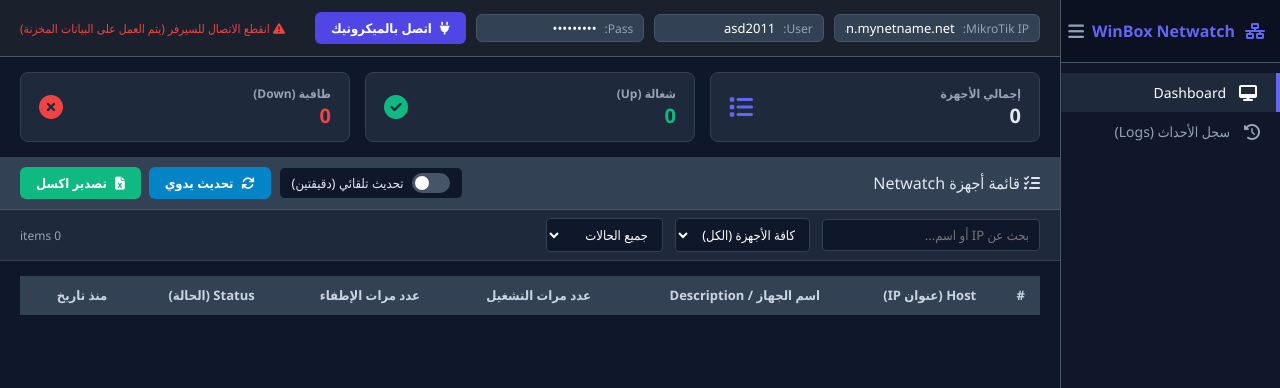
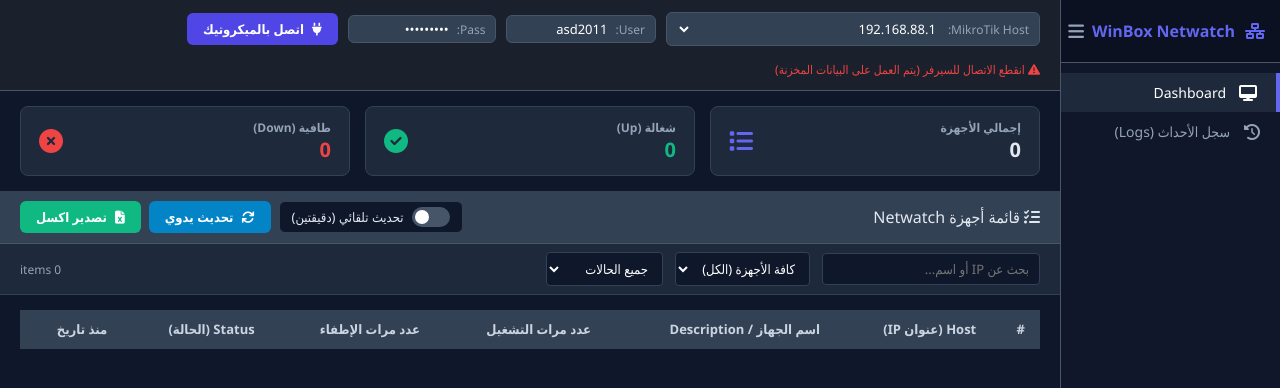
Before and after one commit to hlaahlww035/ye, a website: page index.html in a window 1280 px wide. Shown: the top 388 px of the page. Drawn offline with Linux system fonts and the light colour scheme; no server answers.

Commit message:
Update index.html

```diff
--- a/index.html
+++ b/index.html
@@ -37,7 +37,10 @@
         .connection-form { display: flex; gap: 10px; align-items: center; flex-wrap: wrap; }
         .input-group { display: flex; align-items: center; background: #334155; border-radius: 6px; padding: 4px 10px; border: 1px solid #475569; }
         .input-group label { font-size: 12px; color: #94a3b8; margin-left: 8px; }
-        .input-group input { background: transparent; border: none; color: white; outline: none; font-size: 13px; width: 110px; }
+        .input-group input, .input-group select { background: transparent; border: none; color: white; outline: none; font-size: 13px; }
+        .input-group select { cursor: pointer; padding: 2px 0; }
+        .input-group select option { background-color: #1e293b; color: white; }
+
         .btn { padding: 7px 16px; border: none; border-radius: 6px; font-weight: bold; cursor: pointer; display: flex; align-items: center; gap: 8px; font-size: 13px; }
         .btn-primary { background-color: #4f46e5; color: white; }
         .btn-success { background-color: #10b981; color: white; }
@@ -93,9 +96,19 @@
     <div class="main-content">
         <div class="top-bar">
             <div class="connection-form">
-                <div class="input-group"><label>MikroTik IP:</label><input type="text" id="routerIp" value="d8550da322d7.sn.mynetname.net"></div>
-                <div class="input-group"><label>User:</label><input type="text" id="routerUser" value="asd2011"></div>
-                <div class="input-group"><label>Pass:</label><input type="password" id="routerPass" value="asd2011**"></div>
+                <div class="input-group">
+                    <label>MikroTik Host:</label>
+                    <select id="routerIp">
+                        <option value="192.168.88.1"> 192.168.88.1</option>
+                        <option value="192.168.88.8"> 192.168.88.8</option>
+                        <option value="d8550f5333d0.sn.mynetname.net"> d8550f5333d0.sn.mynetname.net</option>
+                        <option value="d8550f5333d0.sn.mynetname.net:6666"> d8550f5333d0.sn.mynetname.net:6666</option>
+                        <option value="d8550da322d7.sn.mynetname.net"> d8550da322d7.sn.mynetname.net</option>
+                        <option value="d8550da322d7.sn.mynetname.net:6666"> d8550da322d7.sn.mynetname.net:6666</option>
+                    </select>
+                </div>
+                <div class="input-group"><label>User:</label><input type="text" id="routerUser" value="asd2011" style="width: 90px;"></div>
+                <div class="input-group"><label>Pass:</label><input type="password" id="routerPass" value="asd2011**" style="width: 90px;"></div>
                 <button class="btn btn-primary" onclick="connectRouter()"><i class="fa-solid fa-plug"></i> اتصل بالميكروتيك</button>
             </div>
             <div id="connectionStatus" style="font-size: 12px; color: #10b981;"><i class="fa-solid fa-circle" style="font-size: 8px;"></i> متصل بالسيرفر المحلي</div>
@@ -344,10 +357,20 @@
         }
 
         async function connectRouter() {
-            const ip = document.getElementById("routerIp").value;
+            const rawHost = document.getElementById("routerIp").value;
             const user = document.getElementById("routerUser").value;
             const pass = document.getElementById("routerPass").value;
             const statusDiv = document.getElementById("connectionStatus");
+
+            // استخراج العنوان والمنفذ في حال كان العرض يحتوي على بورت مثل :6666
+            let host = rawHost;
+            let port = 2011; // المنفذ الافتراضي
+
+            if (rawHost.includes(":")) {
+                const parts = rawHost.split(":");
+                host = parts[0];
+                port = parseInt(parts[1], 10) || 2011;
+            }
 
             statusDiv.innerHTML = `<i class="fa-solid fa-spinner fa-spin"></i> جاري المزامنة وتسجيل الأحداث...`;
             statusDiv.style.color = "#f59e0b";
@@ -356,7 +379,7 @@
                 const response = await fetch('/api/netwatch', {
                     method: 'POST',
                     headers: { 'Content-Type': 'application/json' },
-                    body: JSON.stringify({ host: ip, port: 2011, user: user, password: pass })
+                    body: JSON.stringify({ host: host, port: port, user: user, password: pass })
                 });
 
                 if (response.ok) {
```
